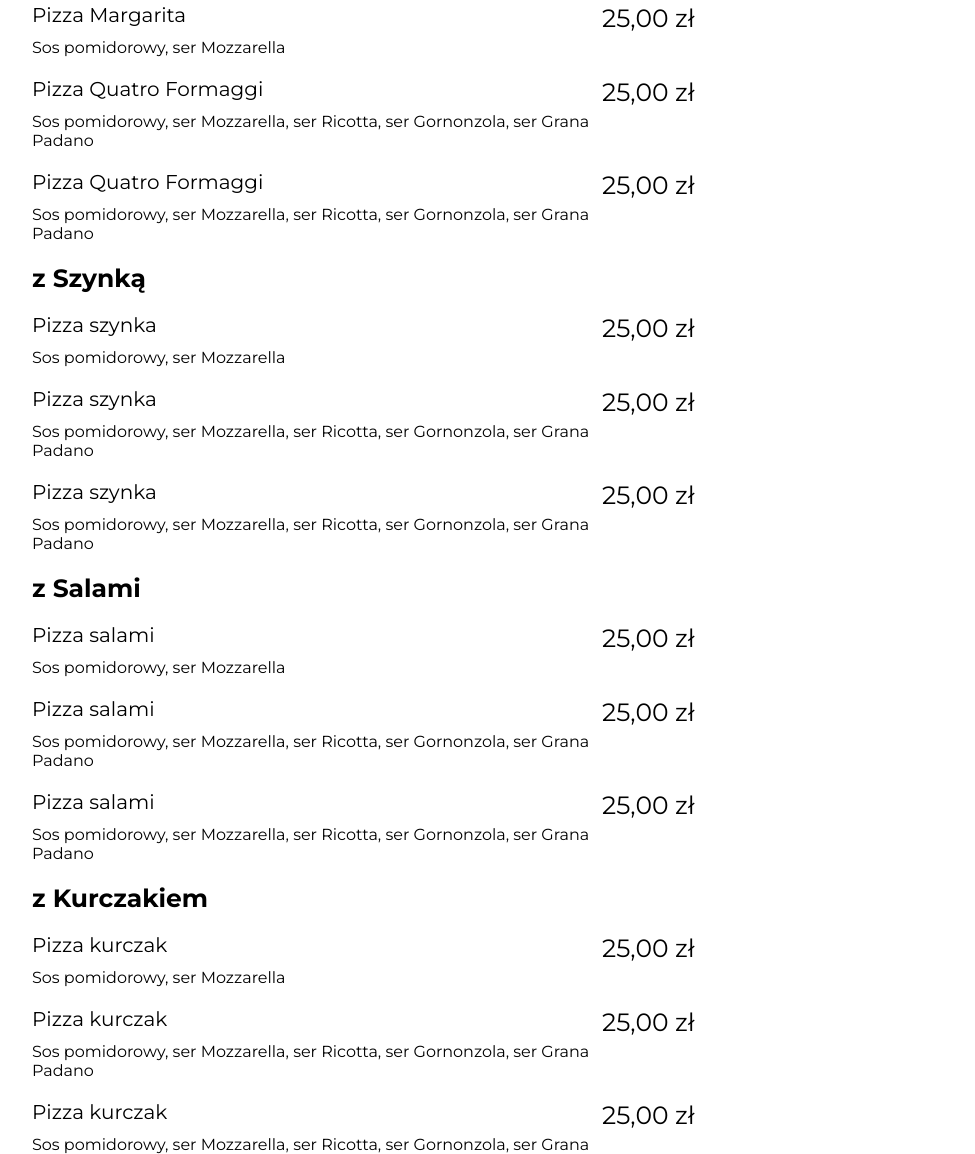
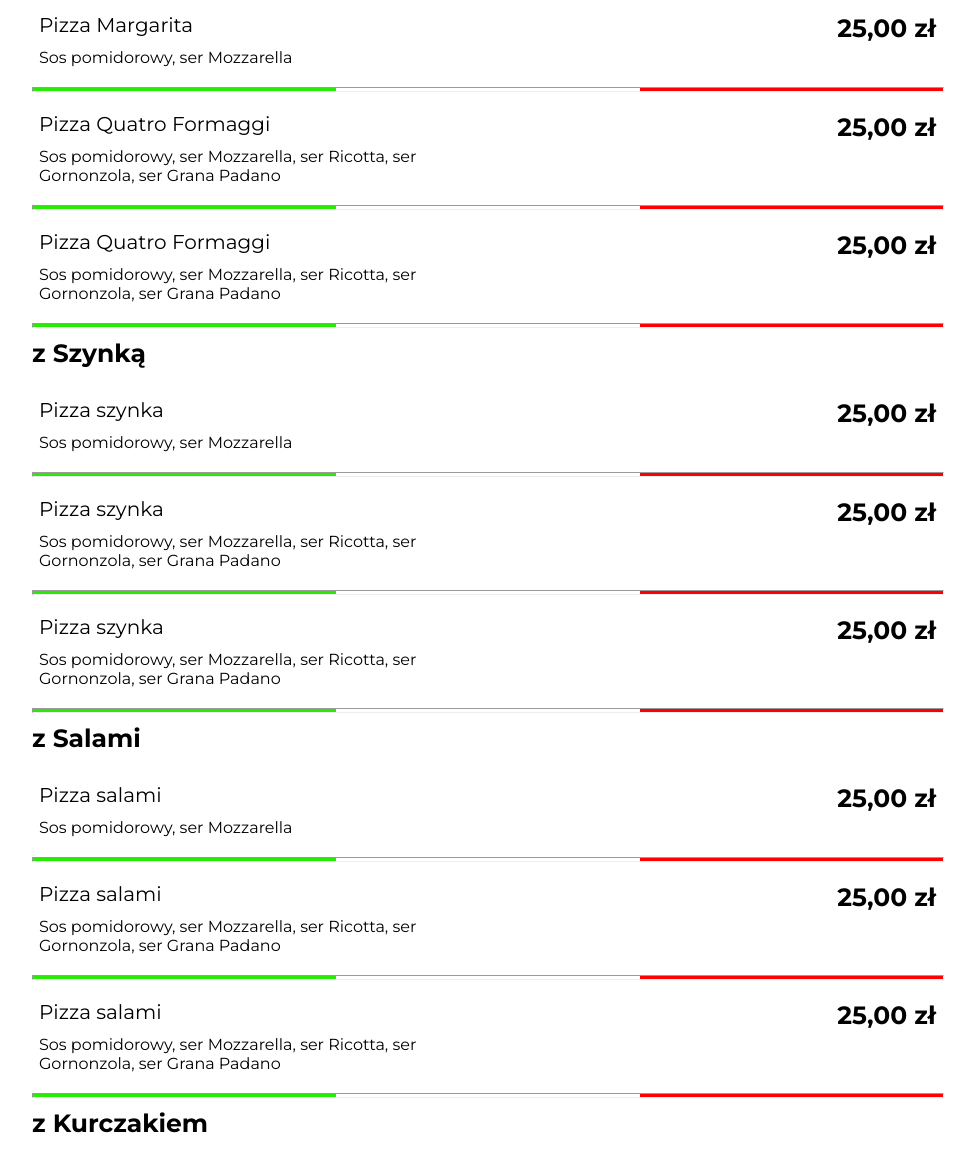
Before and after one commit to BlackMattdev/Pizzeria, a website: page menu.html in a window 1280 px wide. Shown: the part 635-1789 px from the top of the page, without its empty margins (68-1043 px from the left). Drawn offline with Linux system fonts and the light colour scheme; a web font is replaced by a local one.

Commit message:
Add hr in menu + more styles

```diff
--- a/menu.html
+++ b/menu.html
@@ -72,6 +72,7 @@
                         <p class="menu__item-price">25,00 zł</p>
                         <p class="menu__item-composition">Sos pomidorowy, ser Mozzarella</p>
                     </div>
+                    <hr class="menu__items-line">
                     <div class="menu__item">
                         <p class="menu__item-name">Pizza Quatro Formaggi</p>
                         <p class="menu__item-price">25,00 zł</p>
@@ -79,6 +80,7 @@
                             ser
                             Grana Padano</p>
                     </div>
+                    <hr class="menu__items-line">
                     <div class="menu__item">
                         <p class="menu__item-name">Pizza Quatro Formaggi</p>
                         <p class="menu__item-price">25,00 zł</p>
@@ -86,6 +88,7 @@
                             ser
                             Grana Padano</p>
                     </div>
+                    <hr class="menu__items-line">
                 </div>
 
                 <div class="menu__items-wege" id="ham">
@@ -95,6 +98,7 @@
                         <p class="menu__item-price">25,00 zł</p>
                         <p class="menu__item-composition">Sos pomidorowy, ser Mozzarella</p>
                     </div>
+                    <hr class="menu__items-line">
                     <div class="menu__item">
                         <p class="menu__item-name">Pizza szynka</p>
                         <p class="menu__item-price">25,00 zł</p>
@@ -102,6 +106,7 @@
                             ser
                             Grana Padano</p>
                     </div>
+                    <hr class="menu__items-line">
                     <div class="menu__item">
                         <p class="menu__item-name">Pizza szynka</p>
                         <p class="menu__item-price">25,00 zł</p>
@@ -109,6 +114,7 @@
                             ser
                             Grana Padano</p>
                     </div>
+                    <hr class="menu__items-line">
                 </div>
 
                 <div class="menu__items-wege" id="salami">
@@ -119,6 +125,7 @@
                         <p class="menu__item-price">25,00 zł</p>
                         <p class="menu__item-composition">Sos pomidorowy, ser Mozzarella</p>
                     </div>
+                    <hr class="menu__items-line">
                     <div class="menu__item">
                         <p class="menu__item-name">Pizza salami</p>
                         <p class="menu__item-price">25,00 zł</p>
@@ -126,6 +133,7 @@
                             ser
                             Grana Padano</p>
                     </div>
+                    <hr class="menu__items-line">
                     <div class="menu__item">
                         <p class="menu__item-name">Pizza salami</p>
                         <p class="menu__item-price">25,00 zł</p>
@@ -133,6 +141,7 @@
                             ser
                             Grana Padano</p>
                     </div>
+                    <hr class="menu__items-line">
                 </div>
                 <div class="menu__items-wege" id="chicken">
                     <p class="menu__items-title">z Kurczakiem</p>
@@ -141,6 +150,7 @@
                         <p class="menu__item-price">25,00 zł</p>
                         <p class="menu__item-composition">Sos pomidorowy, ser Mozzarella</p>
                     </div>
+                    <hr class="menu__items-line">
                     <div class="menu__item">
                         <p class="menu__item-name">Pizza kurczak</p>
                         <p class="menu__item-price">25,00 zł</p>
@@ -148,6 +158,7 @@
                             ser
                             Grana Padano</p>
                     </div>
+                    <hr class="menu__items-line">
                     <div class="menu__item">
                         <p class="menu__item-name">Pizza kurczak</p>
                         <p class="menu__item-price">25,00 zł</p>
@@ -155,6 +166,7 @@
                             ser
                             Grana Padano</p>
                     </div>
+                    <hr class="menu__items-line">
                 </div>
 
 
@@ -165,14 +177,17 @@
                         <p class="menu__item-name">Sos pomidorowy</p>
                         <p class="menu__item-price">3,00 zł</p>
                     </div>
+                    <hr class="menu__items-line">
                     <div class="menu__item">
                         <p class="menu__item-name">Sos czosnkowy</p>
                         <p class="menu__item-price">3,00 zł</p>
                     </div>
+                    <hr class="menu__items-line">
                     <div class="menu__item">
                         <p class="menu__item-name">Sos ostry</p>
                         <p class="menu__item-price">3,00 zł</p>
                     </div>
+                    <hr class="menu__items-line">
                 </div>
 
 
--- a/src/sass/main.scss
+++ b/src/sass/main.scss
@@ -281,18 +281,48 @@ a {
 			font-weight: bold;
 			text-align: center;
 		}
+		&-line{
+			position: relative;
+			margin: auto;
+			width: 80%;
+			height: 5px;
+			order: 0.5px dashed black;
+			&::before {
+				content: "";
+				position: absolute;
+				left: 0;
+				top: 0;
+				height: 100%;
+				width: 33.33%;
+				background-color: $green;
+			  }
+			  &::after {
+				content: "";
+				position: absolute;
+				left: 66.66%;
+				top: 0;
+				height: 100%;
+				width: 33.33%;
+				background-color: $red;
+			  }
+		}
 	}
 	&__item {
 		display: flex;
 		flex-direction: column;
-		padding: 10px 0;
+		margin: 10px auto;
+		padding: 10px 5px;
+		width: 80%;
 		font-size: 1.8rem;
 		text-align: center;
+
+		border-radius: 8px;
 		&-name {
 			font-size: 2rem;
 		}
 		&-price {
 			font-size: 2.5rem;
+			font-weight: 800;
 			margin-bottom: 5px;
 		}
 		&-composition{
--- a/src/sass/utilities/_media.scss
+++ b/src/sass/utilities/_media.scss
@@ -114,16 +114,23 @@
 			&-title {
 				text-align: left;
 			}
+			&-line{
+				margin: 0;
+			}
 		}
 		&__item {
+
 			flex-direction: row;
 			flex-wrap: wrap;
+			margin: 10px 2px;
 			text-align: left;
 			&-name {
 				width: 50%;
 			}
 			&-price {
 				width: 50%;
+				text-align: right;
+				padding-right: 5px;
 			}
 			&-composition{
 				width: 50%;
```
Also changed, not shown: dist/css/main.min.css, 1 other file.
